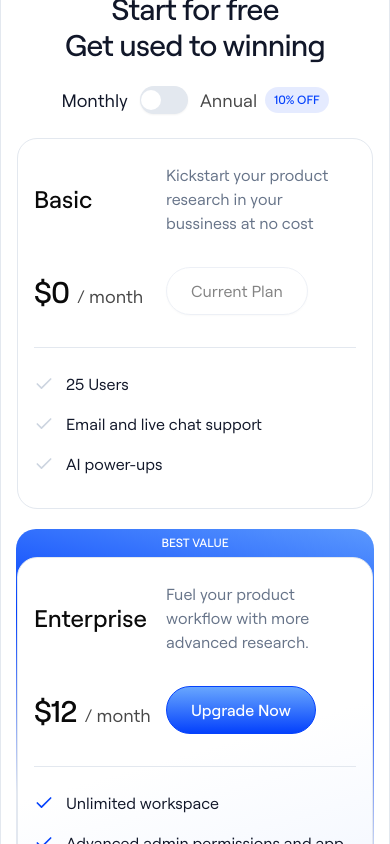
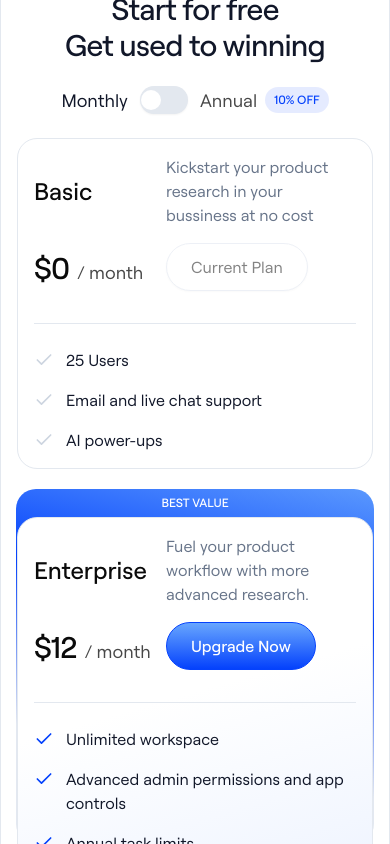
Before and after one commit to rikopernando/dipa-inhouse-slicing-design, a Next.js app: page / in a window 390 px wide. Shown: the part 3940-4784 px from the top of the page. Built offline with nearby package versions, Linux system fonts and the light colour scheme; no server answers.

Commit message:
fix: pricing mobile responsive

```diff
--- a/components/molecules/pricing-card.tsx
+++ b/components/molecules/pricing-card.tsx
@@ -23,13 +23,13 @@ export function PricingCard({ plan, isAnnual }: PricingCardProps) {
   return (
     <Card
       className={cn(
-        'border-border relative flex flex-col overflow-hidden rounded-[20px] pt-6 pb-8 shadow-none',
+        'border-border relative flex flex-col overflow-hidden rounded-[20px] p-4 shadow-none sm:pt-6 sm:pb-8',
         plan.id === 'enterprise' ? 'bg-gradient-price-card' : '',
       )}
     >
       {/* Card Header */}
-      <CardHeader className="space-y-4 px-4 sm:px-8">
-        <div className="grid grid-cols-5 items-center gap-x-2 gap-y-8">
+      <CardHeader className="space-y-4 px-0 sm:px-8">
+        <div className="grid grid-cols-5 items-center gap-x-2 gap-y-4 sm:gap-y-8">
           <CardTitle className="col-span-2 text-2xl">{plan.name}</CardTitle>
           <CardDescription className="text-accent-foreground col-span-3 max-w-[250px] text-base">
             {plan.description}
@@ -61,7 +61,7 @@ export function PricingCard({ plan, isAnnual }: PricingCardProps) {
       </CardHeader>
 
       {/* Features List */}
-      <CardContent className="flex-1 px-4 sm:px-8">
+      <CardContent className="flex-1 px-0 sm:px-8">
         <div className="border-t pt-6">
           <ul className="space-y-4">
             {plan.features.map((feature) => (
```
